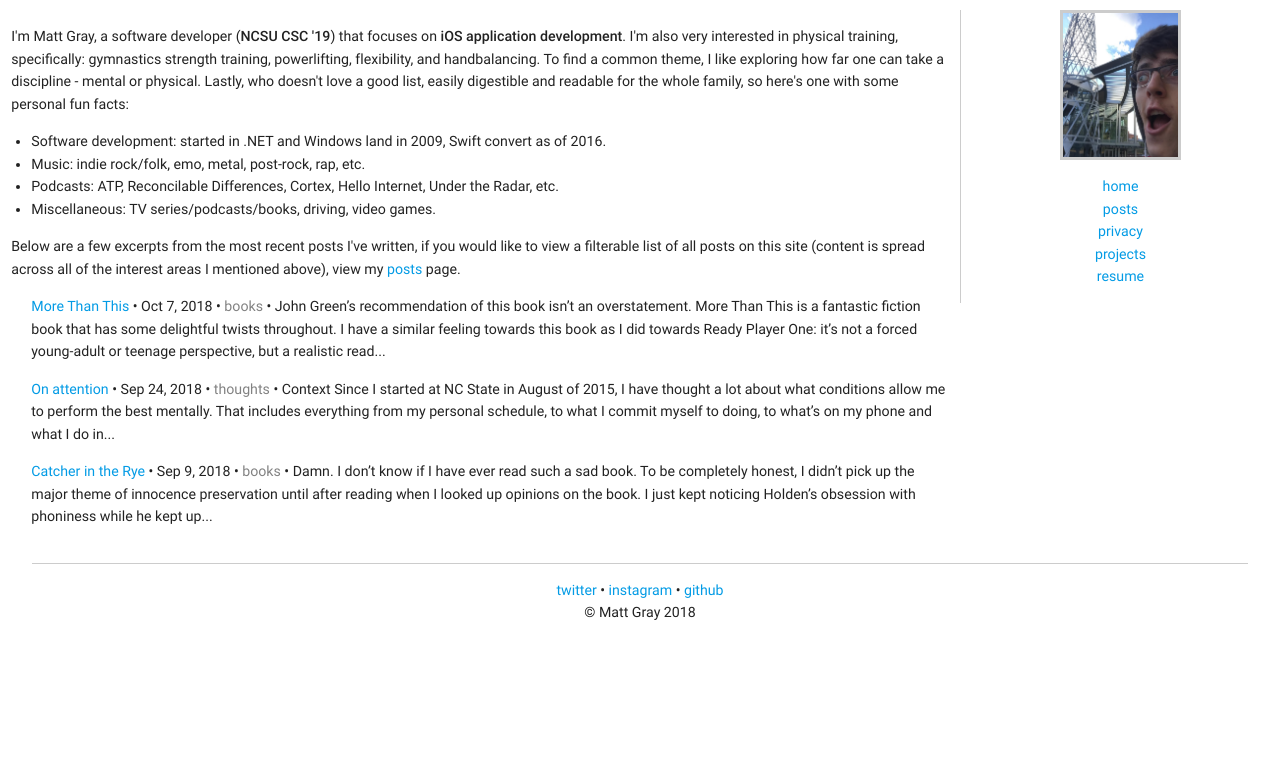
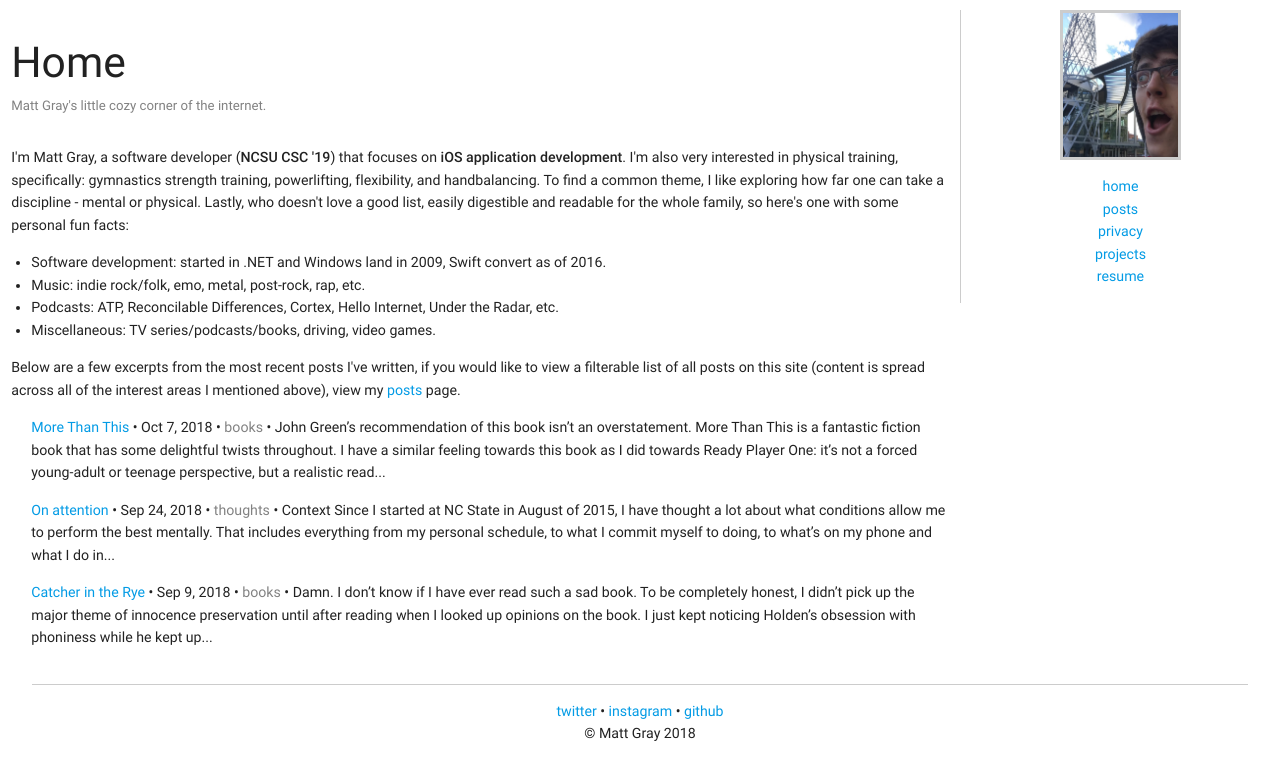
Before and after one commit to grysvn/blog-source, a Jekyll site: the page built from index.html, in a window 1280 px wide. Shown: the top 780 px of the page. Built offline with Jekyll 4.4.1, drawn with Linux system fonts in a browser that asks for light colours.

Commit message:
Minor aesthetic updates.

```diff
--- a/index.html
+++ b/index.html
@@ -3,6 +3,11 @@ layout: default
 title: home
 permalink: index.html
 ---
+
+<header class="post-header">
+  <h1 class="post-title">Home</h1>
+  <p class="post-meta">Matt Gray's little cozy corner of the internet.</p>
+</header>
 
 <div class="home">
   <!-- Intro paragraph -->
--- a/posts.html
+++ b/posts.html
@@ -3,6 +3,12 @@ layout: default
 title: posts
 permalink: posts.html
 ---
+
+<header class="post-header">
+  <h1 class="post-title">All Posts</h1>
+  <p class="post-meta">Opinions!</p>
+</header>
+
 <script>
   var lastShown = '';
 
--- a/privacy.html
+++ b/privacy.html
@@ -4,8 +4,10 @@ title: privacy
 permalink: privacy.html
 ---
 
-<h1 class="post-title">Privacy Policies</h1>
-<p class="post-meta">Policies for my apps and this website. Effective date: October 22, 2018</p>
+<header class="post-header">
+    <h1 class="post-title">Privacy Policies</h1>
+    <p class="post-meta">Policies for my apps and this website. Effective date: October 22, 2018</p>
+</header>
 
 <h2 id="streaking">Streaking Privacy Policy</h2>
 
--- a/projects.html
+++ b/projects.html
@@ -3,6 +3,11 @@ layout: default
 title: projects
 permalink: projects.html
 ---
+
+<header class="post-header">
+    <h1 class="post-title">Projects</h1>
+    <p class="post-meta">I've worked on things at points in time.</p>
+</header>
 
 <ul>
     <li class="project">
```
